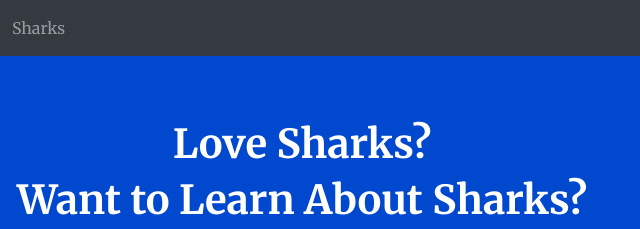
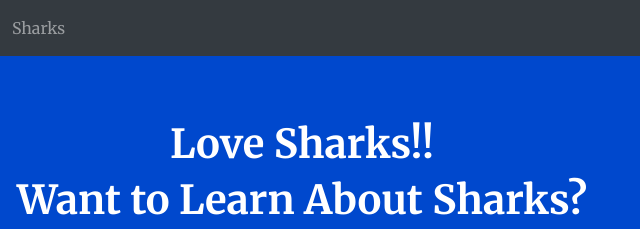
Before and after one commit to Sride/sample-node-project, a website: page views/index.html in a window 1280 px wide. Shown: the top 229 px of the page, 338-978 px from the left. Drawn offline with nearby package versions, Linux system fonts and the light colour scheme.

Commit message:
index file changes

```diff
--- a/views/index.html
+++ b/views/index.html
@@ -27,7 +27,7 @@
     </nav>
     <div class="jumbotron">
         <div class="container">
-            <h1>Love Sharks?</h1>
+            <h1>Love Sharks!!</h1>
             <h1>Want to Learn About Sharks?</h1>
             <p>Are you ready to learn about sharks?</p>
             <br>
```
